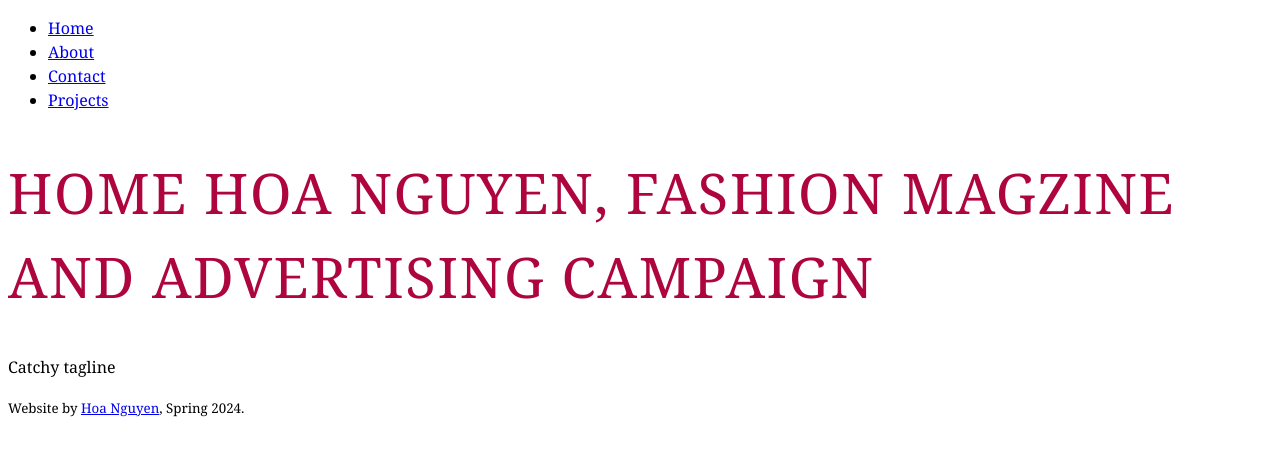
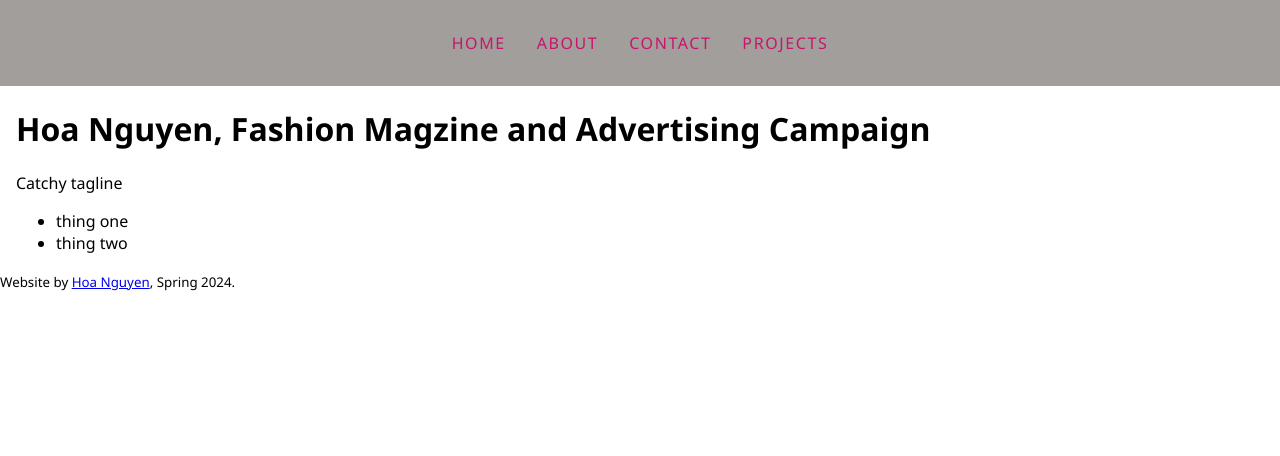
Before and after one commit to Duchoa1997/Duchoa1997.github.io, a plain HTML site: page my project/index.html in a window 1280 px wide. Drawn offline with Linux system fonts and the light colour scheme; files that its build step writes are made by us from their sources.

Commit message:
Updated files

```diff
--- a/index.html
+++ b/my project/index.html
@@ -6,7 +6,7 @@
     <meta charset="UTF-8">
     <meta name="viewport" content="width=device-width, initial-scale=1.0">
     <link rel="stylesheet" href="style.css">
-    <title>Home Hoa Nguyen, Fashion Magzine and Advertising Campaign</title>
+    <title> Hoa Nguyen, Fashion Magzine and Advertising Campaign</title>
 </head>
 <body>
     <nav>
@@ -19,11 +19,14 @@
         </ul>
     </nav>
     <header>
-        <h1>Home Hoa Nguyen, Fashion Magzine and Advertising Campaign</h1>
+        <h1>Hoa Nguyen, Fashion Magzine and Advertising Campaign</h1>
         <p class="tagline">Catchy tagline</p>
     </header>
     <main>
-        <!---->
+        <ul>
+            <li>thing one</li>
+            <li>thing two</li>
+        </ul>
     </main>
     <footer>
         <small>Website by <a href="mailto:LUO2157818@maricopa.edu">Hoa Nguyen</a>, Spring 2024.</small>
--- /dev/null
+++ b/my project/style.css
@@ -0,0 +1,37 @@
+body{
+    font-family:'Segoe UI', Tahoma, Geneva, Verdana, sans-serif;
+    margin:0;
+}
+/*******Navigation Style******/
+nav{
+    background-color: #A29E9C;
+    padding:1em
+}
+nav ul{
+    padding-left: 0;
+    list-style-type: none;
+    text-align: center;
+}
+nav li{
+    display: inline;
+    padding: 0 10pt; /*0 padding on top and bottom, 10pt left and right*/
+    text-transform: uppercase;
+    letter-spacing: 0.1rem;
+}
+nav a{
+    text-decoration: none;
+    color: #c7156b;
+}
+nav a:hover{
+    text-decoration: underline;
+    color: black;
+}
+nav a:visited{
+    color:#A29E9C;
+}
+nav a:active{
+    color:#BC4053;
+}
+header, main{/** changed because of body margin 0**/
+    margin:0 1em;
+}
```
Also changed, not shown: my project/about.html (renamed from about.html), my project/contact.html (renamed from contact.html), my project/projects.html (renamed from projects.html), 2 other files.
